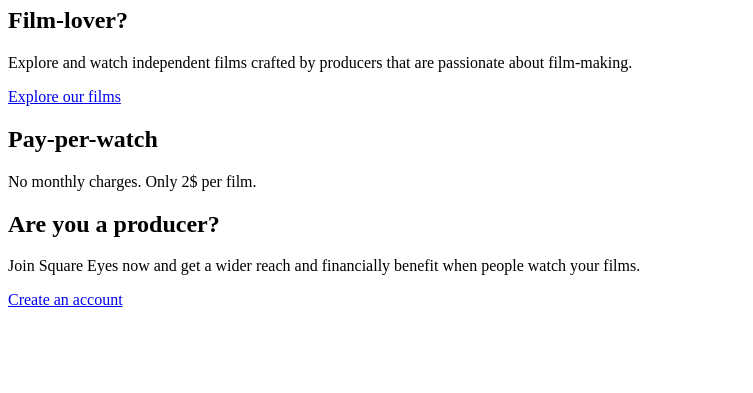
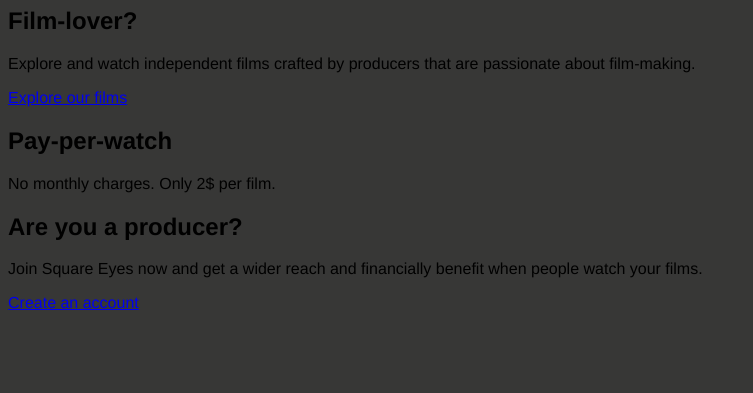
Before and after one commit to FridaRognstad/square-eyes, a plain HTML site: page index.html in a window 1280 px wide. Shown: the part 407-800 px from the top of the page, without its empty margins (0-753 px from the left). Drawn offline with Linux system fonts and the light colour scheme.

Commit message:
added style.css file

```diff
--- a/index.html
+++ b/index.html
@@ -4,6 +4,7 @@
     <title>SquareEyes</title>
     <meta name="description" content="This is a streaming site for film-lovers to watch independent films and for film producerst to show their work.">
     <meta name="viewport" content="width=device-width, initial-scale=1.0">
+    <link href="styles.css" rel="stylesheet">
   </head>
 
   <body>
--- /dev/null
+++ b/styles.css
@@ -0,0 +1,4 @@
+body {
+  background-color: #373736;
+  font-family: "Helvetica", Arial, sans-serif;
+}
```
